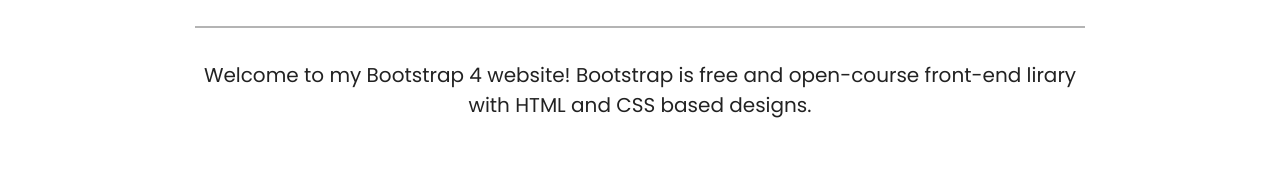
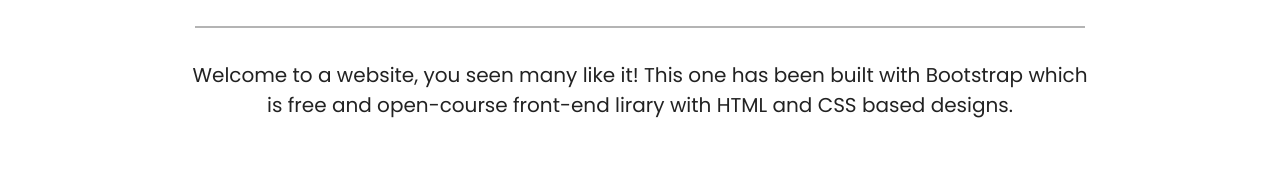
Before and after one commit to 14traits/14traits.website, a plain HTML site: page index.html in a window 1280 px wide. Shown: the part 1082-1263 px from the top of the page. Drawn offline with nearby package versions, Linux system fonts and the light colour scheme.

Commit message:
An update that is days late

```diff
--- a/index.html
+++ b/index.html
@@ -89,7 +89,7 @@
   </div>
   <hr>
   <div class="col-12">
-    <p class="lead">Welcome to my Bootstrap 4 website! Bootstrap is free and open-course front-end lirary with HTML and CSS based designs.</p>
+    <p class="lead">Welcome to a website, you seen many like it! This one has been built with Bootstrap which is free and open-course front-end lirary with HTML and CSS based designs.</p>
   </div>
 </div>
 </div>
```
Also changed, not shown: 404/error.html (+1 -1 lines).
